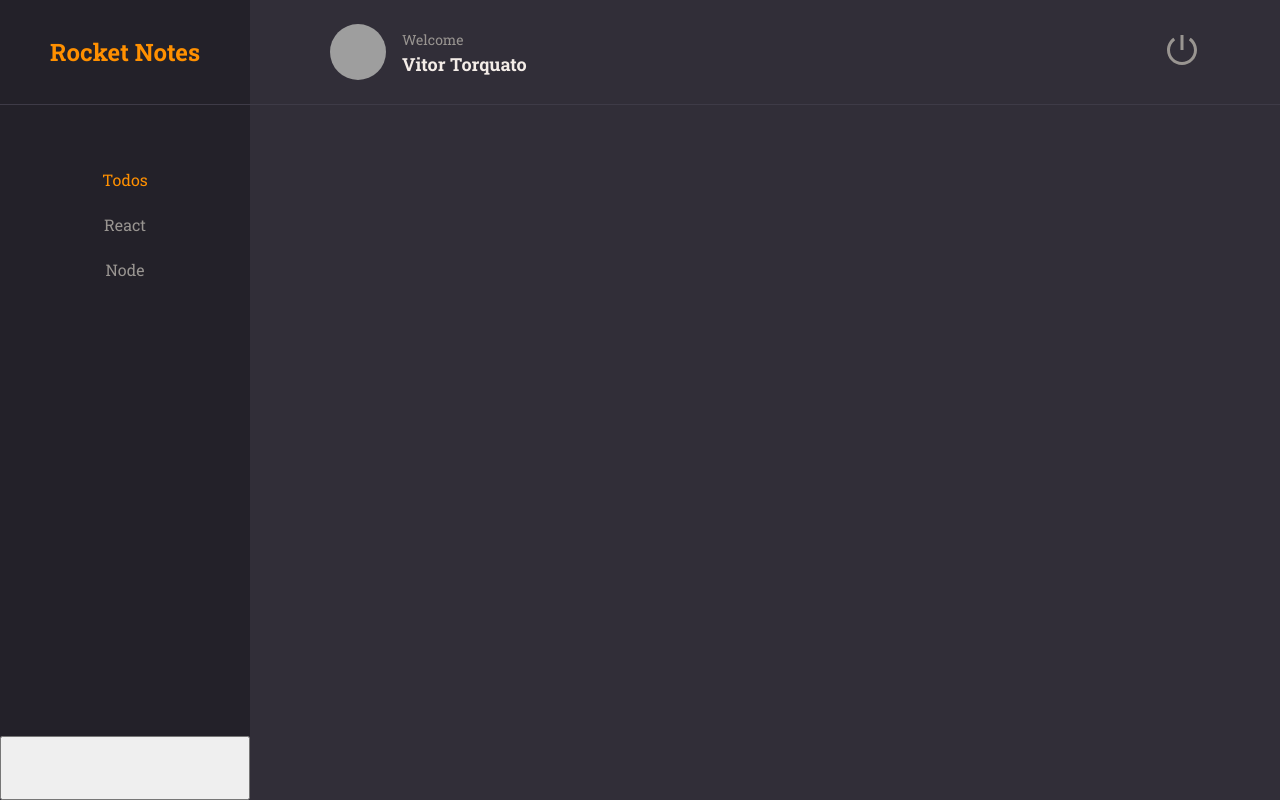
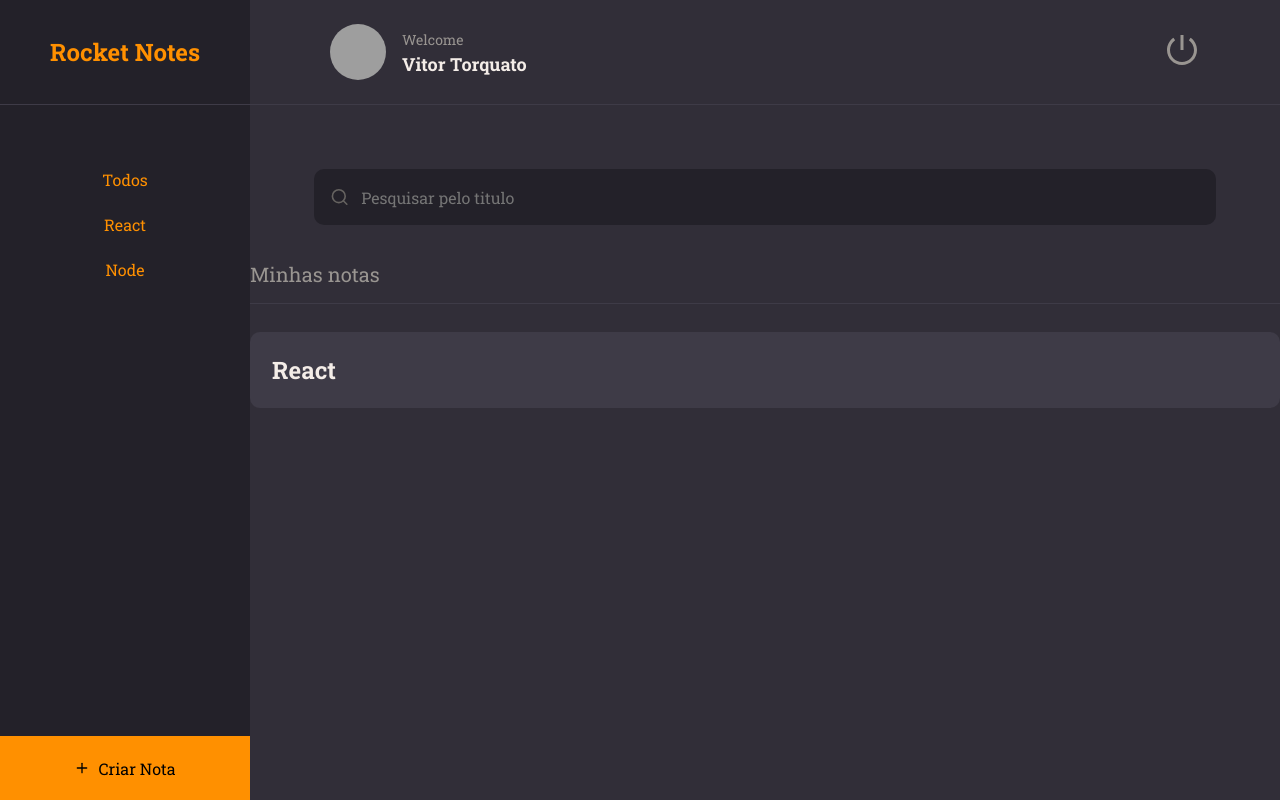
Before and after one commit to VitorTorquato/rocketNotes, a React (Vite) app: page / in a window 1280 px wide. Built offline with nearby package versions, Linux system fonts and the light colour scheme; grey boxes are pictures that could not be loaded.

Commit message:
building

```diff
--- a/src/components/ButtonText/index.jsx
+++ b/src/components/ButtonText/index.jsx
@@ -6,7 +6,7 @@
     return(
         <Container
             type="button"
-            isActive={isActive}
+            $isactive={isActive.toString()}
             {...rest}
         >
             {title}
--- a/src/components/ButtonText/styles.js
+++ b/src/components/ButtonText/styles.js
@@ -6,7 +6,7 @@
 export const Container = styled.button`
 
         background: none;
-        color: ${({ theme, isActive }) => isActive ? theme.COLORS.ORANGE : theme.COLORS.GRAY_100};
+        color: ${({ theme, $isactive }) => $isactive ? theme.COLORS.ORANGE : theme.COLORS.GRAY_100};
         border: none;
 
         font-size: 16px;
--- /dev/null
+++ b/src/components/Input/index.jsx
@@ -0,0 +1,13 @@
+import { Container } from "./styles";
+
+
+export function Input({ icon: Icon , ...rest}){
+    return (
+        <Container>
+            {Icon && <Icon size={20}/>}
+            <input {...rest}/>
+        </Container>
+    )
+
+
+};
--- /dev/null
+++ b/src/components/Input/styles.js
@@ -0,0 +1,37 @@
+import styled from "styled-components";
+
+
+export const Container = styled.div`
+    width: 100%;
+    display: flex;
+    align-items: center;
+
+    background-color: ${({theme}) => theme.COLORS.BACKGROUND_900};
+    color:${({theme}) => theme.COLORS.GRAY_300 };
+
+    margin-bottom: 8px;
+    border-radius: 10px;
+
+    > input{
+        height: 56px;
+        width: 100%;
+
+        padding: 12px;
+
+
+        color: ${({theme}) => theme.COLORS.WHITE };
+        background: transparent;
+        border: 0;
+
+
+        &:placeholder{
+            color: ${({theme}) => theme.COLORS.GRAY_300 };
+        }
+
+    }
+
+    > svg{
+        margin-left: 16px;
+    }
+
+`;
--- /dev/null
+++ b/src/components/Notes/index.jsx
@@ -0,0 +1,25 @@
+import { Container } from './styles'
+
+import { Tag } from '../tags'
+
+
+export function Note({ data,...rest}){
+return(
+    <Container>
+        <h1>{data.title}</h1>
+
+        {
+            data.tags &&
+            <footer>
+                {
+                    data.tags.map(tag => <Tag title={tag.name}  key={tag.name}/>
+                    )
+                }
+            </footer>
+        }
+
+
+    </Container>
+)
+
+}
--- /dev/null
+++ b/src/components/Notes/styles.js
@@ -0,0 +1,28 @@
+import styled from "styled-components";
+
+
+export const  Container = styled.button`
+    width: 100%;
+    background-color: ${({theme})=> theme.COLORS.BACKGROUND_700};
+
+    border:none;
+    border-radius: 10px;
+
+    padding: 22px;
+    margin-bottom:  16px;
+
+    > h1{
+        flex:1;
+        text-align: left;
+        font-weight: 700;
+        font-size: 24px;
+        color: ${({theme})=> theme.COLORS.WHITE};
+    }
+
+    > footer{
+        width: 100%;
+        display: flex;
+        margin-top:24px;
+    }
+
+`;
--- a/src/components/tags/index.jsx
+++ b/src/components/tags/index.jsx
@@ -1,8 +1,8 @@
 import { Container } from "./styles";
 
-export function Tag({ title}){
+export function Tag({ title, ...rest}){
     return(
-        <Container>
+        <Container {...rest}>
             {title}
         </Container>
     )
--- a/src/pages/Home/index.jsx
+++ b/src/pages/Home/index.jsx
@@ -1,8 +1,12 @@
 import { Container, Brand, Menu, Search, Content , NewNote } from "./styles";
 
+import { FiPlus, FiSearch} from 'react-icons/fi'
 import { Header } from '../../components/header';
 import { ButtonText } from '../../components/ButtonText';
 
+import { Section } from "../../components/Sectionn";
+import { Note } from "../../components/Notes";
+import { Input } from "../../components/Input";
 
 export function Home(){
 
@@ -29,15 +33,25 @@
         </Menu>
 
         <Search>
-
+            <Input placeholder="Pesquisar pelo titulo" icon={FiSearch}/>
         </Search>
 
         <Content>
+            <Section title="Minhas notas">
+                <Note data={{
+                    title: 'React',
+                    tag: [
+                        {id: '1' , name: 'react'},
+                        {id : '2' , name: 'node.js'}
+                    ]
+                }}/>
 
+            </Section>
         </Content>
 
         <NewNote>
-
+            <FiPlus/>
+            Criar Nota
         </NewNote>
         </Container>
     )
--- a/src/pages/Home/styles.js
+++ b/src/pages/Home/styles.js
@@ -1,3 +1,5 @@
+
+
 import styled from "styled-components";
 import theme from "../../styles/theme";
 
@@ -60,6 +62,8 @@
 
 export const Search = styled.div`
     grid-area: search;
+    padding: 64px 64px 0;
+
 
 `;
 
@@ -72,5 +76,15 @@
 export const NewNote = styled.button`
         grid-area: newnote;
 
+        background-color: ${({theme}) => theme.COLORS.ORANGE};
+        border: none;
+
+        display: flex;
+        justify-content: center;
+        align-items: center;
+
+       >svg{
+        margin-right: 8px;
+       }
 
 `;
```
